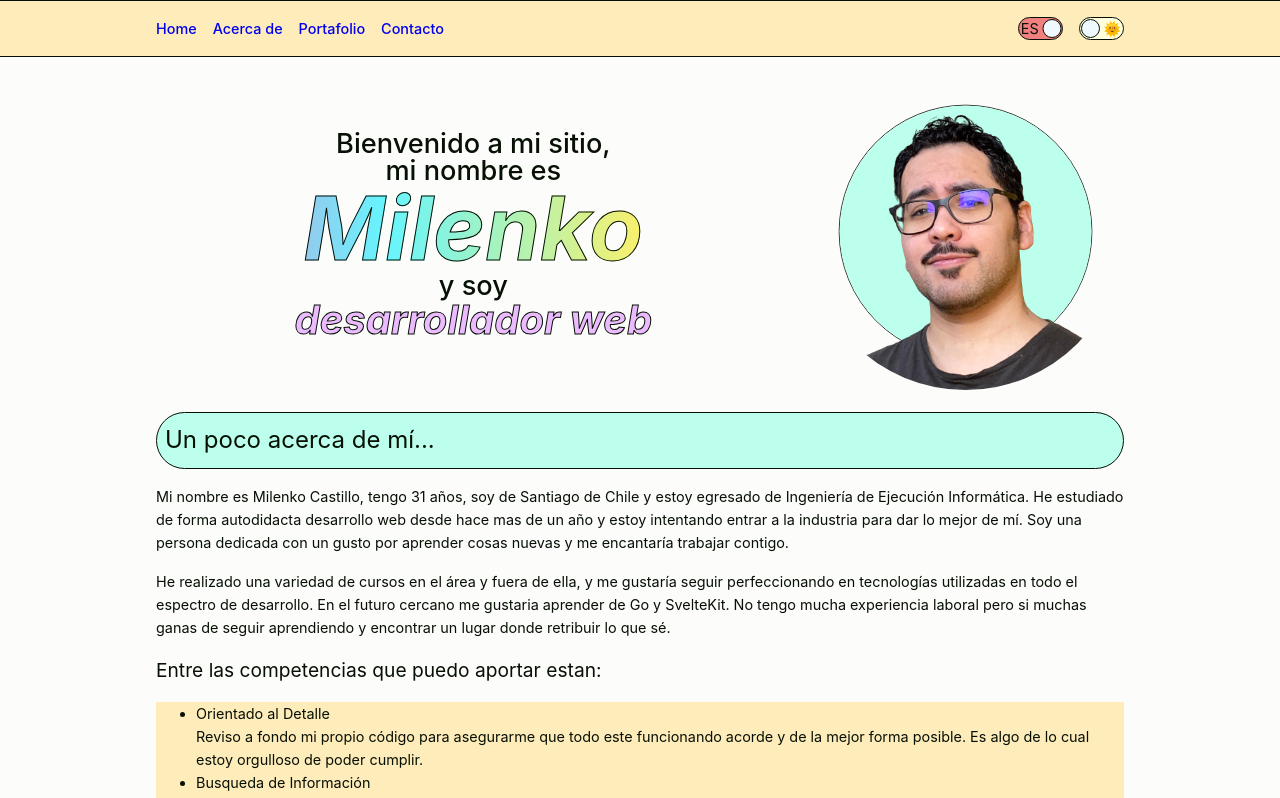
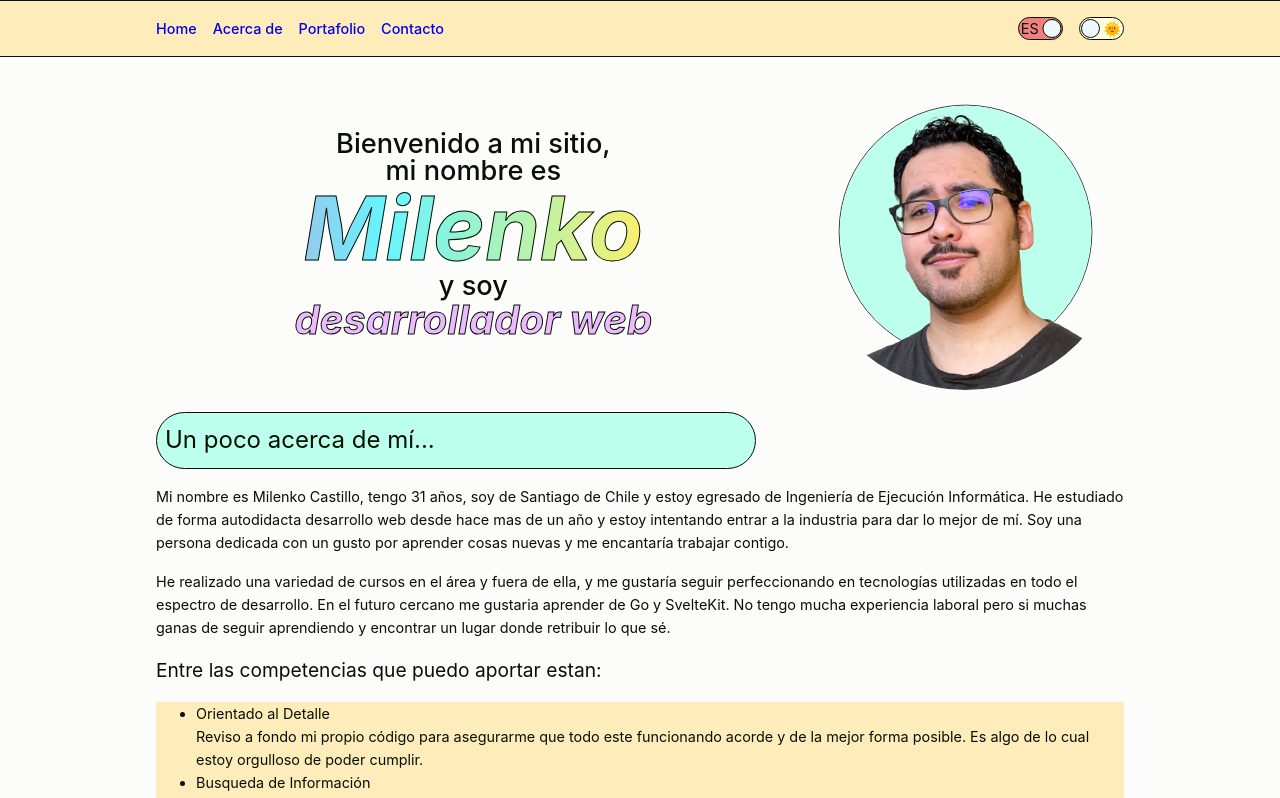
Before and after one commit to stixbunny/portfolio, a Vue app: page / in a window 1280 px wide. Shown: the top 798 px of the page. Built offline with nearby package versions, Linux system fonts and the light colour scheme.

Commit message:
max h1 size

```diff
--- a/src/assets/main.css
+++ b/src/assets/main.css
@@ -35,12 +35,13 @@ section {
   row-gap: 1rem;
 }
 section > h1 {
+  max-width: calc(var(--max-width-content)* 0.6);
   font-size: var(--font-heading);
+  text-wrap: balance;
   background: var(--color-primary);
   border-radius: 1000px;
   border: 1px solid var(--color-text);
   padding: 0.5rem;
-  text-wrap: balance;
 }
 
 h2 {
```
